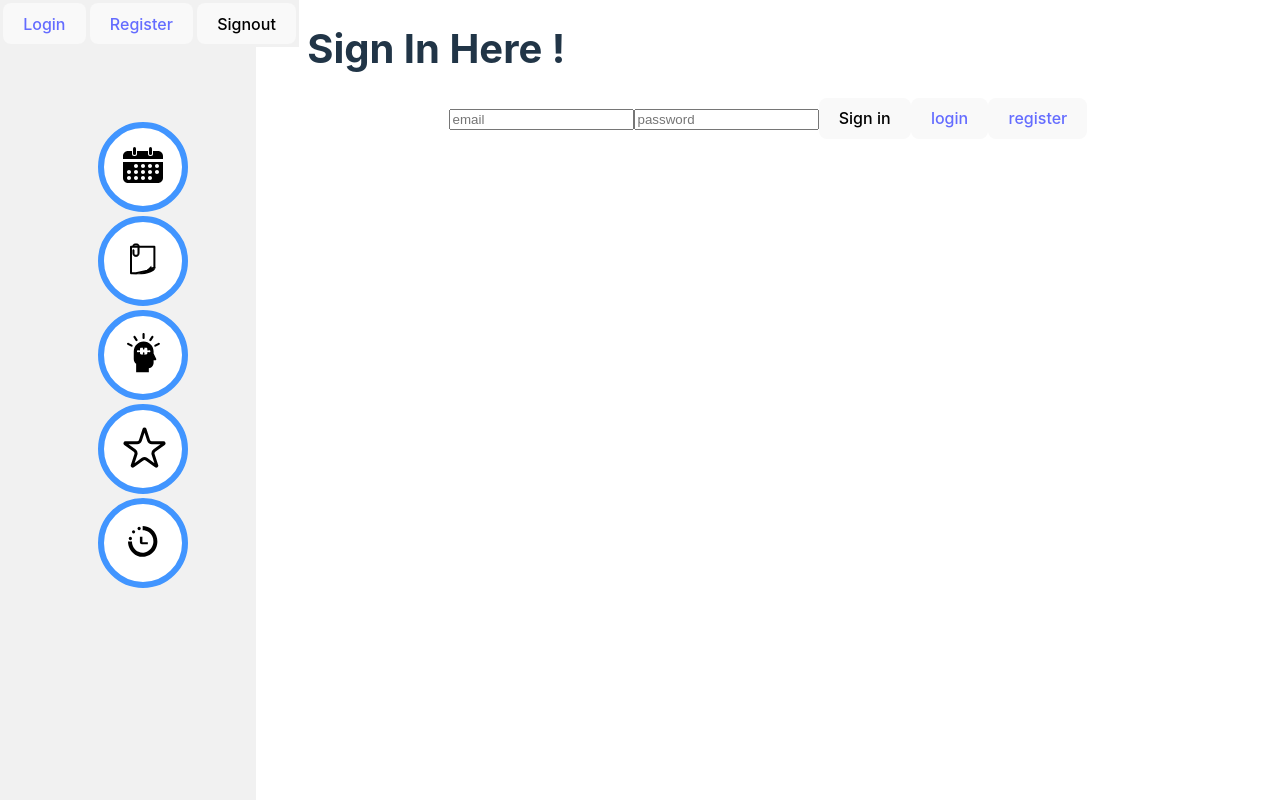
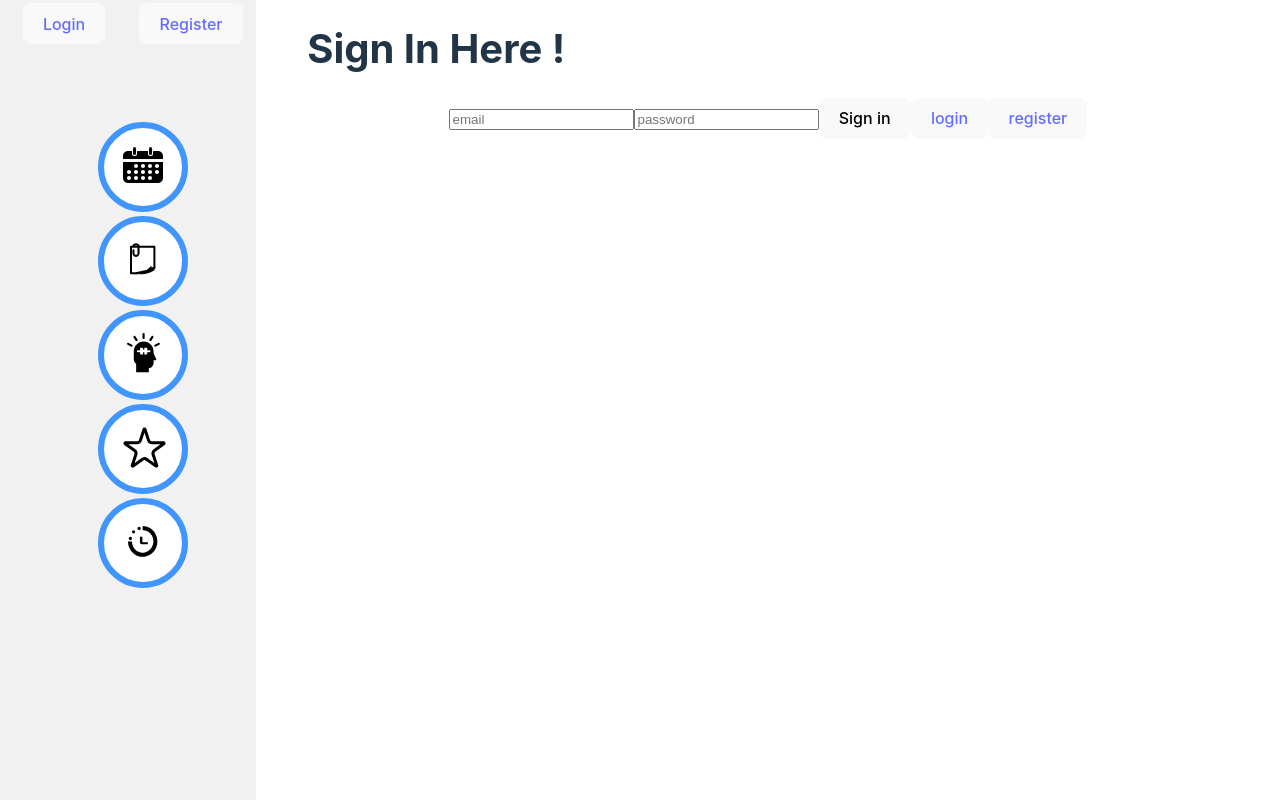
Before and after one commit to leongroth/Grouper, a React (Vite) app: page /login in a window 1280 px wide. Shown: the top 800 px of the page. Built offline with nearby package versions, Linux system fonts and the light colour scheme; no server answers.

Commit message:
loginFix

```diff
--- a/src/App.jsx
+++ b/src/App.jsx
@@ -19,26 +19,28 @@ function App() {
   const logout = async () => {
     try {
       await signOut(auth);
-      navigate("/login")
+      navigate("/Login")
     } catch (err) {
       console.error(err);
     }
   };
 
   const [logUser, setLogUser] = useState("")
+  const [logRegister, setLogRegister] = useState(false)
 
   useEffect(() => {
     const isLogged = auth.onAuthStateChanged(user => {
       if (user) {
         setLogUser(auth.currentUser.email)
+        setLogRegister(false)
       } else {
         setLogUser("")
+        setLogRegister(true)
       }
     });
 
     return () => isLogged();
   }, [])
-
 
   return (
     <>
@@ -46,6 +48,8 @@ function App() {
         <div >{logUser}</div>
         <table className='loginRegisterTable'>
           <tr>
+            {logRegister ? (
+              <>
                 <td className='contenttest'>
                   <button>
                     <a href={'/login'}>Login</a>
@@ -55,10 +59,13 @@ function App() {
                   <button>
                     <a href={'/signup'}>Register</a>
                   </button>
-          </td >
+                </td>
+              </>
+            ) : (
               <td className='contenttest'>
                 <button onClick={logout}>Signout</button>
               </td>
+            )}
           </tr>
         </table>
 
--- a/src/LoginPage/pages/Login.jsx
+++ b/src/LoginPage/pages/Login.jsx
@@ -12,7 +12,7 @@ export default function Login ()  {
         try {
             await signInWithEmailAndPassword(auth, email, password);
             alert(email + "  is signed in")
-            navigate("/teamwall")
+            navigate("/Calendar")
         }
         catch(err){
         console.error(err)
```
Lines whose indentation alone changed are shown as unchanged.
